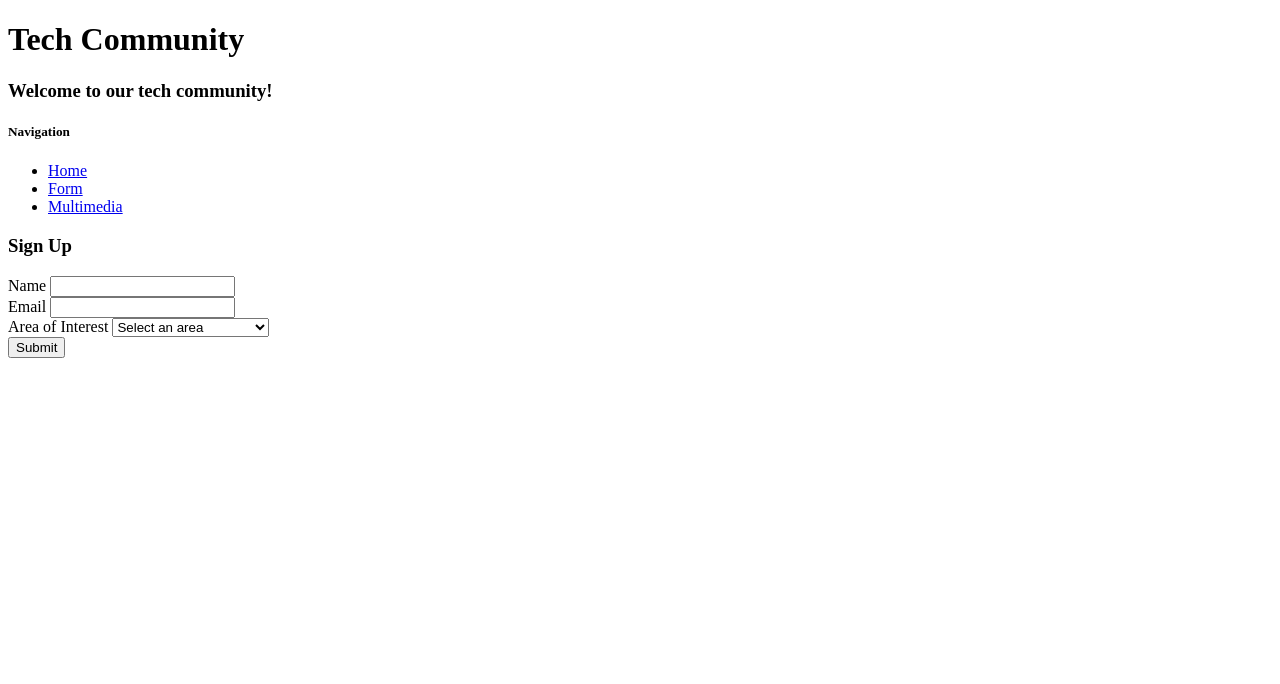
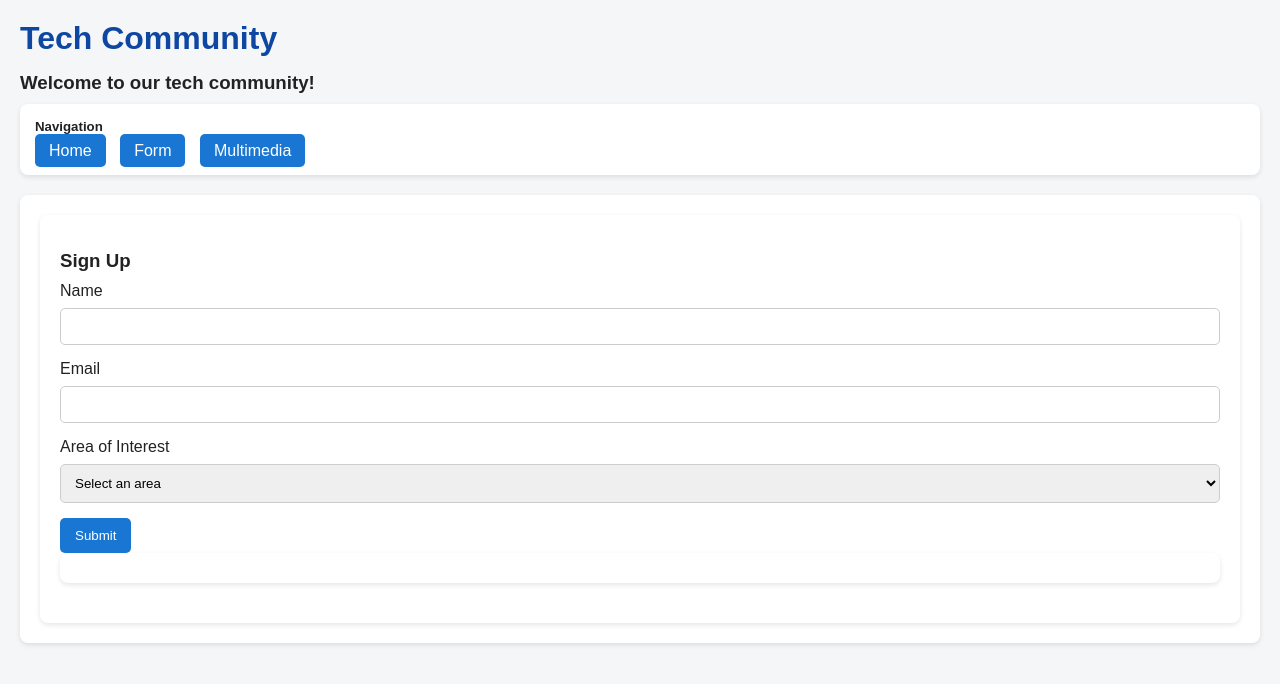
Before and after one commit to sazconf/PDW-UCP1F-253, a plain HTML site: page form.html in a window 1280 px wide. Drawn offline with Linux system fonts and the light colour scheme.

Commit message:
Link HTML to Style CSS and Write CSS Code

```diff
--- a/form.html
+++ b/form.html
@@ -4,9 +4,11 @@
     <meta charset="UTF-8">
     <meta name="viewport" content="width=device-width, initial-scale=1.0">
     <title>Tech Community: Registration Form</title>
+    <link rel="stylesheet" href="style.css">
 </head>
 <body>
-    <head><h1>Tech Community</h1>
+
+    <h1>Tech Community</h1>
     <h3>Welcome to our tech community!</h3>
 
     <div>
@@ -16,37 +18,38 @@
             <li><a href="form.html">Form</a></li>
             <li><a href="multimedia.html">Multimedia</a></li>
         </ul>
+    </div>
 
-    </div>
-    </head>
     <main>
         <section class="form-container">
+
             <h3>Sign Up</h3>
+
             <form id="signupForm">
-                <div class="mb-3">
-                    <label for="name" class="form-label">Name</label>
-                    <input type="text" class="form-control" id="name" required>
-                </div>
-                <div class="mb-3">
-                    <label for="email" class="form-label">Email</label>
-                    <input type="email" class="form-control" id="email" required>
-                </div>
-                <div class="mb-3">
-                    <label for="interest" class="form-label">Area of Interest</label>
-                    <select class="form-control" id="interest" required>
+
+                <label>Name</label>
+                <input type="text" id="name" required>
+
+                <label>Email</label>
+                <input type="email" id="email" required>
+
+                <label>Area of Interest</label>
+                <select id="interest" required>
                     <option value="">Select an area</option>
                     <option value="Software Development">Software Development</option>
                     <option value="Data Science">Data Science</option>
                     <option value="Cybersecurity">Cybersecurity</option>
                     <option value="Artificial Intelligence">Artificial Intelligence</option>
                 </select>
-                </div>
-                <button type="submit" class="btn btn-primary">Submit</button>
+
+                <button type="submit">Submit</button>
+
             </form>
 
-            <!-- Display submitted data below the form -->
-            <div id="result" class="result" style="display:none;"></div>
+            <div id="result" class="result"></div>
+
         </section>
     </main>
+
 </body>
 </html>
--- /dev/null
+++ b/style.css
@@ -0,0 +1,116 @@
+*{
+    margin:0;
+    padding:0;
+    box-sizing:border-box;
+}
+
+body{
+    font-family:Arial, sans-serif;
+    background:#f4f6f8;
+    color:#222;
+    padding:20px;
+}
+
+h1{
+    color:#0d47a1;
+    margin-bottom:10px;
+}
+
+h3{
+    margin:15px 0 10px;
+}
+
+h5{
+    margin-bottom:8px;
+}
+
+div{
+    background:white;
+    padding:15px;
+    border-radius:8px;
+    margin-bottom:20px;
+    box-shadow:0 2px 5px rgba(0,0,0,0.1);
+}
+
+ul{
+    list-style:none;
+}
+
+ul li{
+    display:inline-block;
+    margin-right:10px;
+}
+
+ul li a{
+    text-decoration:none;
+    color:white;
+    background:#1976d2;
+    padding:8px 14px;
+    border-radius:5px;
+}
+
+ul li a:hover{
+    background:#0d47a1;
+}
+
+section, main{
+    background:white;
+    padding:20px;
+    border-radius:8px;
+    box-shadow:0 2px 5px rgba(0,0,0,0.1);
+}
+
+table{
+    width:100%;
+    border-collapse:collapse;
+    margin-top:10px;
+}
+
+th, td{
+    border:1px solid #ccc;
+    padding:10px;
+    text-align:left;
+}
+
+th{
+    background:#1976d2;
+    color:white;
+}
+
+input, select{
+    width:100%;
+    padding:10px;
+    margin:8px 0 15px;
+    border:1px solid #ccc;
+    border-radius:5px;
+}
+
+button{
+    background:#1976d2;
+    color:white;
+    border:none;
+    padding:10px 15px;
+    border-radius:5px;
+    cursor:pointer;
+}
+
+button:hover{
+    background:#0d47a1;
+}
+
+img, iframe{
+    width:100%;
+    max-width:600px;
+    margin-top:10px;
+    border-radius:8px;
+}
+
+audio{
+    margin-top:10px;
+    width:100%;
+}
+
+footer{
+    text-align:center;
+    margin-top:20px;
+}
```
Also changed, not shown: index.html (+11 -9 lines), multimedia.html (+9 -6 lines). Lines whose indentation alone changed are shown as unchanged.
